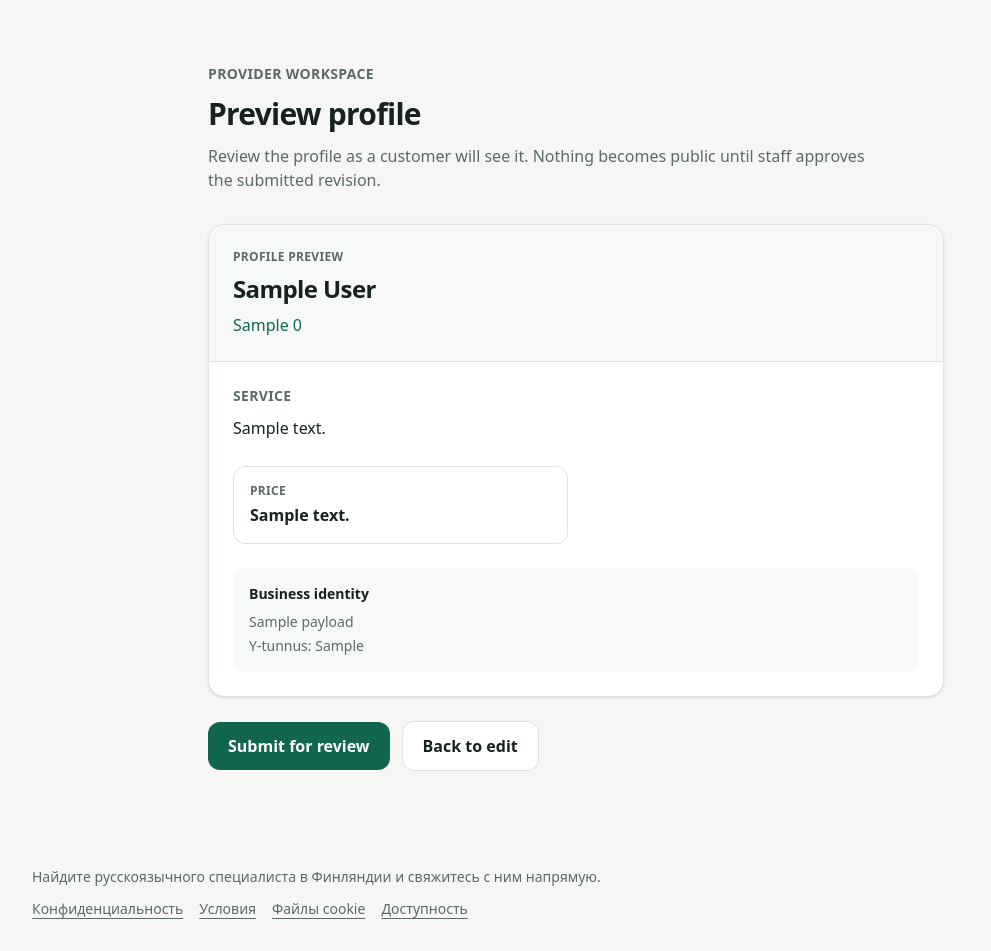
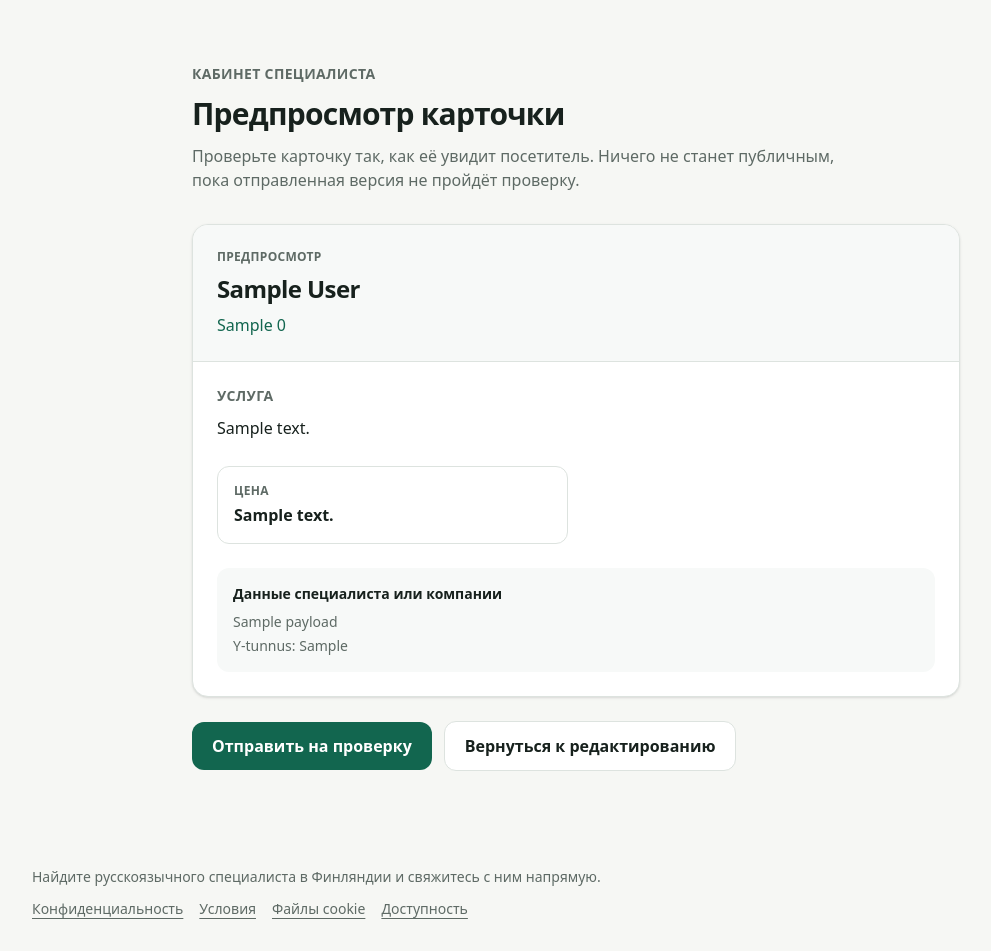
Before and after one commit to StrayForest/palvelut, a Django app: template templates/providers/preview_profile.html in a window 1280 px wide. Shown: the part 77-1028 px from the top of the page, without its empty margins (64-1055 px from the left). Run offline with Django 5.2, Linux system fonts and the light colour scheme; the template is opened without the code that fills it: most values are stand-ins (such as "Sample title", 1, 10 or a date in 2020); style sheets or scripts are compiled from the project's sources; parts of the project's set-up code (start-up, migrations or seed data) failed here and were passed over; some libraries are stand-ins or nearby versions.

Commit message:
P6: translate provider profile preview

```diff
--- a/templates/providers/preview_profile.html
+++ b/templates/providers/preview_profile.html
@@ -1,18 +1,17 @@
 {% extends "base.html" %}
-{% load i18n %}
-{% block title %}{% translate "Preview profile" %} · Finrix Palvelut{% endblock %}
+{% block title %}Предпросмотр карточки · Finrix Palvelut{% endblock %}
 {% block content %}
-<main class="mx-auto max-w-3xl px-4 py-8">
+<section class="mx-auto max-w-3xl py-8">
   <header class="max-w-2xl">
-    <p class="text-sm font-semibold uppercase tracking-wide text-[#5E6A65]">{% translate "Provider workspace" %}</p>
-    <h1 class="mt-3 text-3xl font-bold tracking-tight text-[#17211D]">{% translate "Preview profile" %}</h1>
-    <p class="mt-3 text-[#5E6A65]">{% translate "Review the profile as a customer will see it. Nothing becomes public until staff approves the submitted revision." %}</p>
+    <p class="text-sm font-semibold uppercase tracking-wide text-[#5E6A65]">Кабинет специалиста</p>
+    <h1 class="mt-3 text-3xl font-bold tracking-tight text-[#17211D]">Предпросмотр карточки</h1>
+    <p class="mt-3 text-[#5E6A65]">Проверьте карточку так, как её увидит посетитель. Ничего не станет публичным, пока отправленная версия не пройдёт проверку.</p>
   </header>
 
   {% with service=payload.services.0 contact=payload.contacts.0 %}
   <article class="mt-8 overflow-hidden rounded-2xl border border-[#DDE3DF] bg-white shadow-sm" aria-labelledby="preview-provider-name">
     <div class="border-b border-[#DDE3DF] bg-[#F7F9F8] p-5 sm:p-6">
-      <p class="text-xs font-semibold uppercase tracking-wide text-[#5E6A65]">{% translate "Profile preview" %}</p>
+      <p class="text-xs font-semibold uppercase tracking-wide text-[#5E6A65]">Предпросмотр</p>
       <h2 id="preview-provider-name" class="mt-2 text-2xl font-bold tracking-tight text-[#17211D]">{{ payload.display_name }}</h2>
       {% if service.title %}<p class="mt-2 text-base font-medium text-[#12664F]">{{ service.title }}</p>{% endif %}
     </div>
@@ -20,7 +19,7 @@
     <div class="grid gap-6 p-5 sm:p-6">
       {% if service.description %}
         <section aria-labelledby="preview-service-heading">
-          <h3 id="preview-service-heading" class="text-sm font-semibold uppercase tracking-wide text-[#5E6A65]">{% translate "Service" %}</h3>
+          <h3 id="preview-service-heading" class="text-sm font-semibold uppercase tracking-wide text-[#5E6A65]">Услуга</h3>
           <p class="mt-2 whitespace-pre-line leading-7 text-[#17211D]">{{ service.description }}</p>
         </section>
       {% endif %}
@@ -29,13 +28,13 @@
         <dl class="grid gap-4 sm:grid-cols-2">
           {% if service.price_text %}
             <div class="rounded-xl border border-[#DDE3DF] p-4">
-              <dt class="text-xs font-semibold uppercase tracking-wide text-[#5E6A65]">{% translate "Price" %}</dt>
+              <dt class="text-xs font-semibold uppercase tracking-wide text-[#5E6A65]">Цена</dt>
               <dd class="mt-1 font-semibold text-[#17211D]">{{ service.price_text }}</dd>
             </div>
           {% endif %}
           {% if contact.value and contact.is_public %}
             <div class="rounded-xl border border-[#DDE3DF] p-4">
-              <dt class="text-xs font-semibold uppercase tracking-wide text-[#5E6A65]">{% translate "Public contact" %}</dt>
+              <dt class="text-xs font-semibold uppercase tracking-wide text-[#5E6A65]">Публичный контакт</dt>
               <dd class="mt-1 break-words text-[#17211D]">{{ contact.value }}</dd>
             </div>
           {% endif %}
@@ -43,9 +42,9 @@
       {% endif %}
 
       <section class="rounded-xl bg-[#F7F9F8] p-4" aria-labelledby="preview-identity-heading">
-        <h3 id="preview-identity-heading" class="text-sm font-semibold text-[#17211D]">{% translate "Business identity" %}</h3>
+        <h3 id="preview-identity-heading" class="text-sm font-semibold text-[#17211D]">Данные специалиста или компании</h3>
         <p class="mt-2 text-sm text-[#5E6A65]">{{ payload.legal_name }}</p>
-        {% if payload.y_tunnus %}<p class="mt-1 text-sm text-[#5E6A65]">{% translate "Y-tunnus" %}: {{ payload.y_tunnus }}</p>{% endif %}
+        {% if payload.y_tunnus %}<p class="mt-1 text-sm text-[#5E6A65]">Y-tunnus: {{ payload.y_tunnus }}</p>{% endif %}
       </section>
     </div>
   </article>
@@ -54,9 +53,9 @@
   <div class="mt-6 flex flex-col gap-3 sm:flex-row sm:items-center">
     <form method="post" action="{% url 'provider-workspace-submit' provider.id %}">
       {% csrf_token %}
-      <button class="inline-flex min-h-11 w-full items-center justify-center rounded-xl bg-[#12664F] px-5 py-3 font-semibold text-white hover:bg-[#0B4F3C] focus:outline-none focus:ring-2 focus:ring-[#12664F] focus:ring-offset-2 sm:w-auto" type="submit">{% translate "Submit for review" %}</button>
+      <button class="inline-flex min-h-11 w-full items-center justify-center rounded-xl bg-[#12664F] px-5 py-3 font-semibold text-white hover:bg-[#0B4F3C] focus:outline-none focus:ring-2 focus:ring-[#12664F] focus:ring-offset-2 sm:w-auto" type="submit">Отправить на проверку</button>
     </form>
-    <a class="inline-flex min-h-11 items-center justify-center rounded-xl border border-[#DDE3DF] bg-white px-5 py-3 font-semibold text-[#17211D] hover:bg-[#F7F9F8] focus:outline-none focus:ring-2 focus:ring-[#12664F] focus:ring-offset-2" href="{% url 'provider-workspace-edit' provider.id %}">{% translate "Back to edit" %}</a>
+    <a class="inline-flex min-h-11 items-center justify-center rounded-xl border border-[#DDE3DF] bg-white px-5 py-3 font-semibold text-[#17211D] hover:bg-[#F7F9F8] focus:outline-none focus:ring-2 focus:ring-[#12664F] focus:ring-offset-2" href="{% url 'provider-workspace-edit' provider.id %}">Вернуться к редактированию</a>
   </div>
-</main>
+</section>
 {% endblock %}
```
